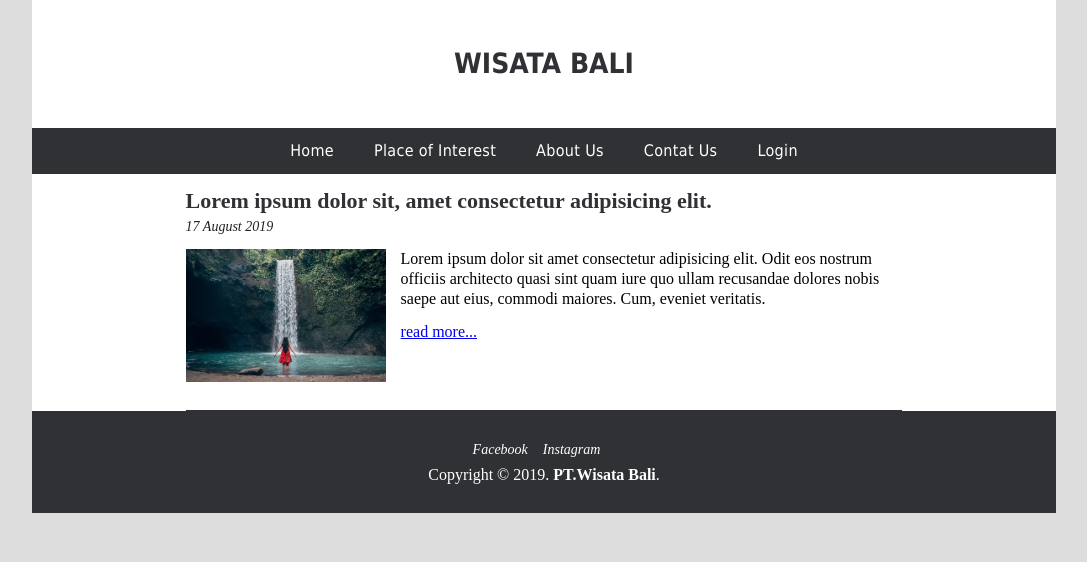
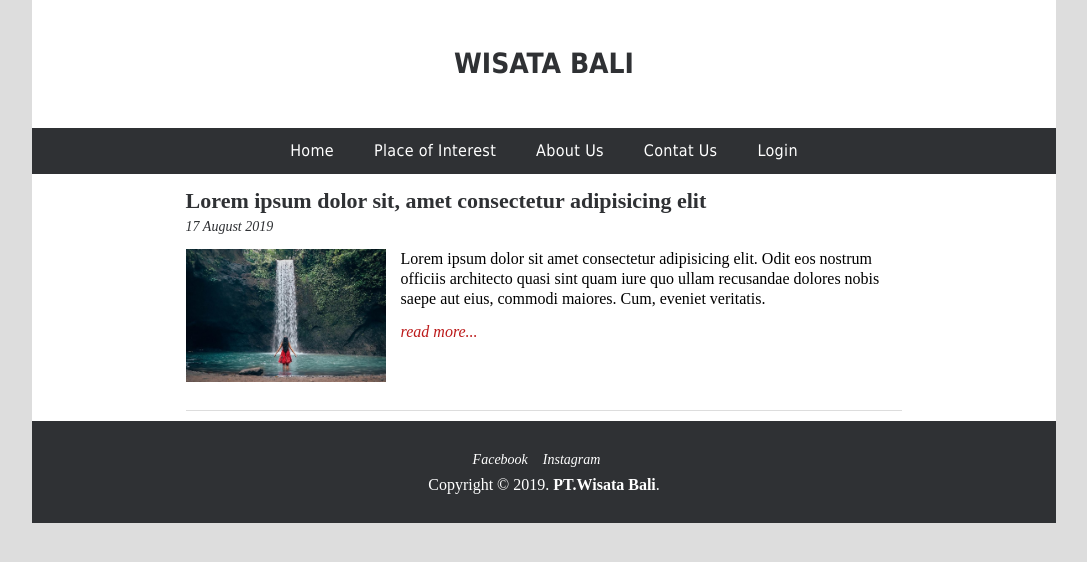
Before and after one commit to andrenata/latihanwebdasar2, a PHP site: page / in a window 1280 px wide. Shown: the top 562 px of the page, without its empty margins (96-1183 px from the left). Run offline with PHP 8.4, Linux system fonts and the light colour scheme.

Commit message:
Revisi Style Article

```diff
--- a/css/style.css
+++ b/css/style.css
@@ -96,13 +96,13 @@ article {
 	width: 70%;
 	margin: 0 auto;
 	padding: 15px 0;
-	border-bottom: 1px solid #2f3134;
+	border-bottom: 1px solid #ddd;
+	margin-bottom: 10px;
 }
 .title { margin-bottom: 5px; }
 .title h1 a {
 	font-size: 22px;
 	line-height: 24px;
-	margin-bottom: 10px;
 	text-decoration: none;
 	color: #2f3134;
 	font-weight: bold;
@@ -114,7 +114,7 @@ article {
 .info { margin-bottom: 15px; }
 article span {
 	font-size: 14px;
-	color: #222222;
+	color: #2f3134;
 	font-style: italic;
 }
 .thumbnail {
@@ -127,7 +127,11 @@ article span {
 }
 article p {
 	font-size: 16px;
-	/* font-family: "Tahoma", Arial, sans-serif; */
 	line-height: 20px;
 	margin-bottom: 15px;
 }
+.button-readmore a {
+	text-decoration: none;
+	color: #bc1a1a;
+	font-style: italic;
+}
--- a/index.html
+++ b/index.html
@@ -33,7 +33,7 @@
 		<div class="content">
 			<article>
 				<div class="title">
-					<h1><a href="#">Lorem ipsum dolor sit, amet consectetur adipisicing elit.</a></h1>
+					<h1><a href="#">Lorem ipsum dolor sit, amet consectetur adipisicing elit</a></h1>
 				</div> <!-- title -->
 				<div class="info"><span>17 August 2019</span></div>
 				<div class="thumbnail">
```
